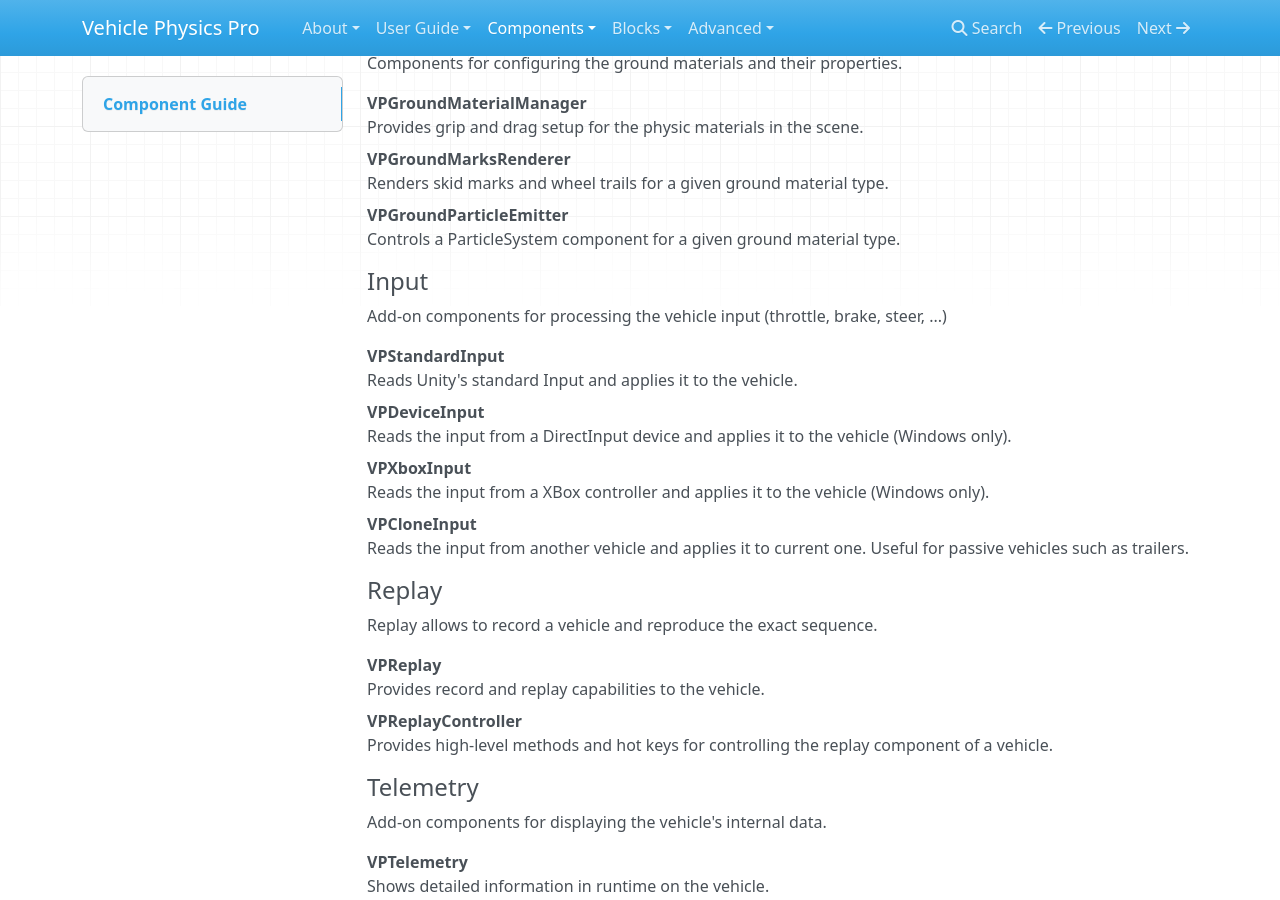
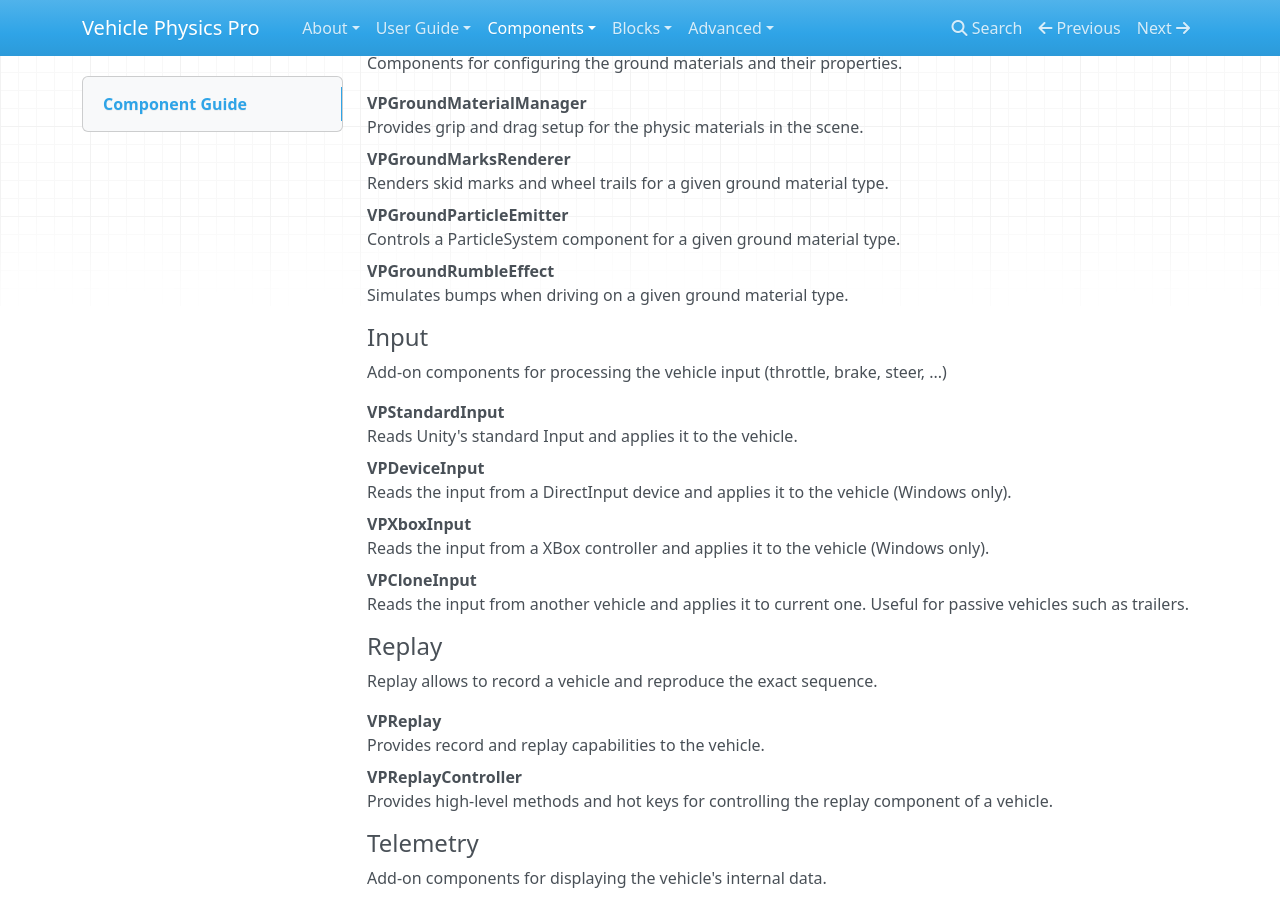
Before and after one commit to EdyJ/vehicle-physics-docs, an MkDocs documentation site: the page built from docs/components/component-guide.md, in a window 1280 px wide and 900 px high, scrolled down 1199 px. Built offline with MkDocs 1.6.1, drawn with Linux system fonts in a browser that asks for light colours; nearby versions of some CDN libraries; library files that are not in the unit come from our copies.

Commit message:
VPGroundRumbleEffect added to component guide

```diff
--- a/docs/components/component-guide.md
+++ b/docs/components/component-guide.md
@@ -42,6 +42,9 @@
 
 VPGroundParticleEmitter
 :	Controls a ParticleSystem component for a given ground material type.
+
+VPGroundRumbleEffect
+:	Simulates bumps when driving on a given ground material type.
 
 #### Input
 
```
